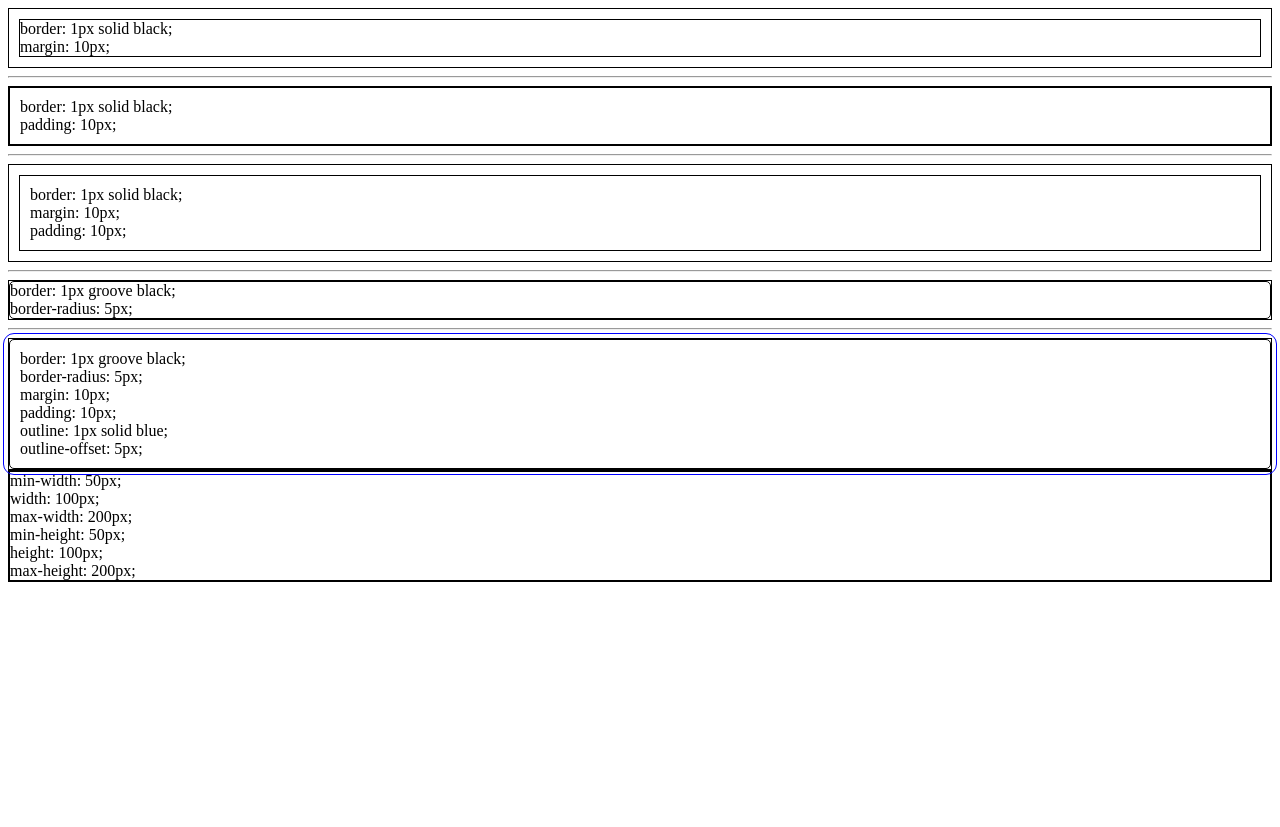
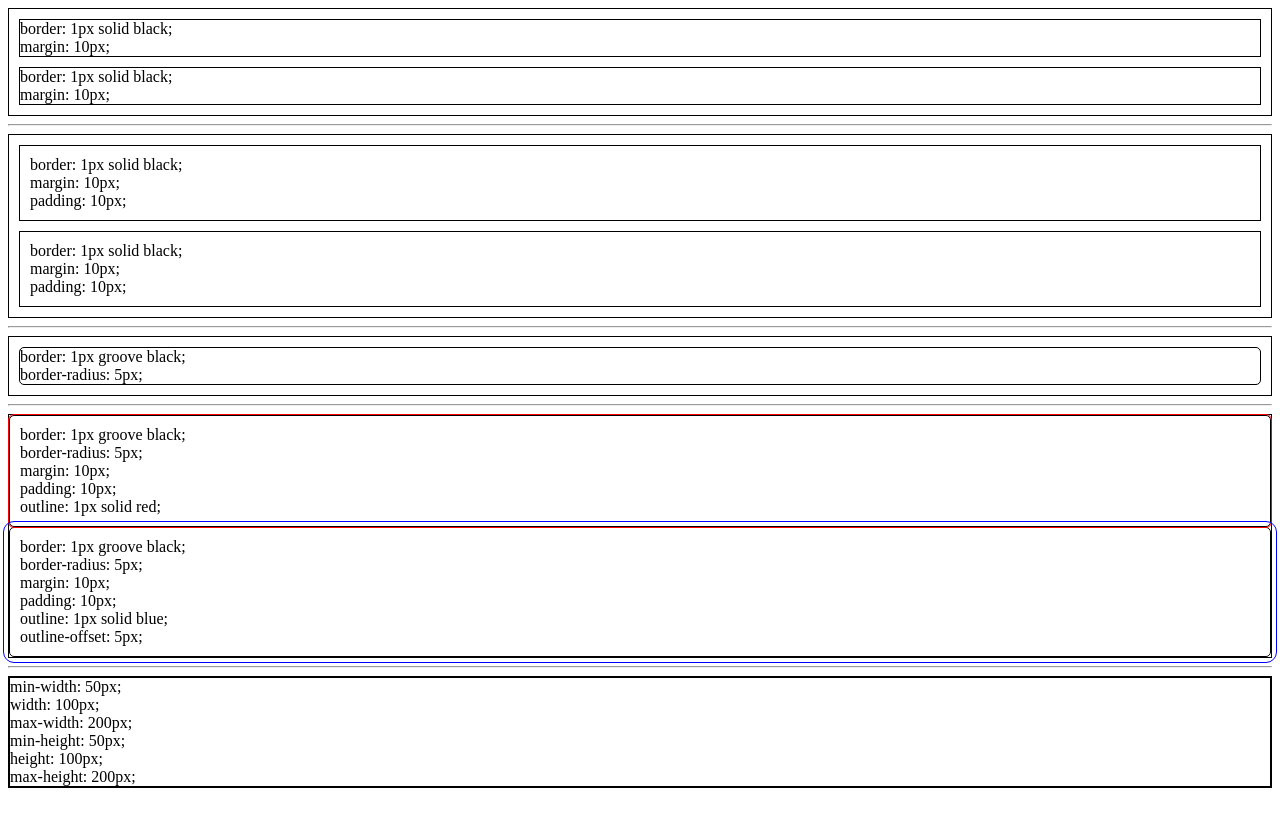
Before and after one commit to d3a/laguntza, a Jekyll site: the page Frontend/CSS/ejemplo-css.html, which Jekyll copies as it is, in a window 1280 px wide. Shown: the top 827 px of the page. Built offline with Jekyll 4.4.1, drawn with Linux system fonts in a browser that asks for light colours.

Commit message:
ejemplo css

```diff
--- a/Frontend/CSS/ejemplo-css.html
+++ b/Frontend/CSS/ejemplo-css.html
@@ -13,12 +13,9 @@
             border: 1px solid black;<br/>
             margin: 10px;
         </div>
-    </div>
-    <hr />
-    <div class="borde">
-        <div class="borde padding_10">
+        <div class="borde margin_10">
             border: 1px solid black;<br/>
-            padding: 10px;
+            margin: 10px;
         </div>
     </div>
     <hr />
@@ -28,16 +25,28 @@
             margin: 10px;<br/>
             padding: 10px;
         </div>
+        <div class="borde margin_10 padding_10">
+            border: 1px solid black;<br/>
+            margin: 10px;<br/>
+            padding: 10px;
+        </div>
     </div>
     <hr />
     <div class="borde">
-        <div class="borde2">
+        <div class="borde2 margin_10">
             border: 1px groove black;<br/>
             border-radius: 5px;
         </div>
     </div>
     <hr />
     <div class="borde">
+        <div class="borde2 magin_10 padding_10 outline">
+            border: 1px groove black;<br/>
+            border-radius: 5px;<br/>
+            margin: 10px;<br/>
+            padding: 10px;<br/>
+            outline: 1px solid red;<br/>
+        </div>
         <div class="borde2 magin_10 padding_10 outline2">
             border: 1px groove black;<br/>
             border-radius: 5px;<br/>
@@ -47,7 +56,7 @@
             outline-offset: 5px;<br/>
         </div>
     </div>
-
+    <hr />
     <div class="borde">
         <div class="borde size_100x100">
             min-width: 50px;<br/>
```
